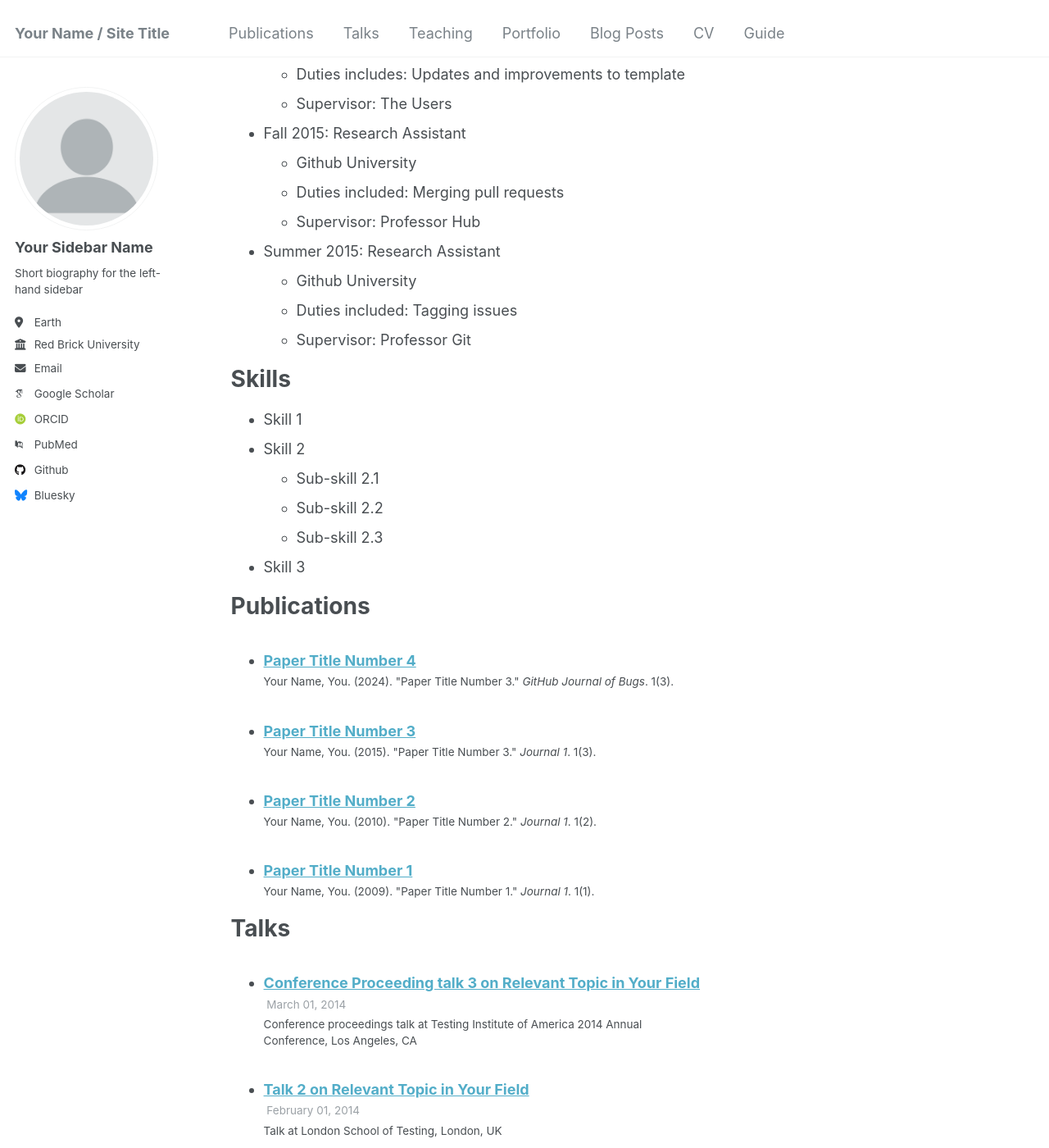
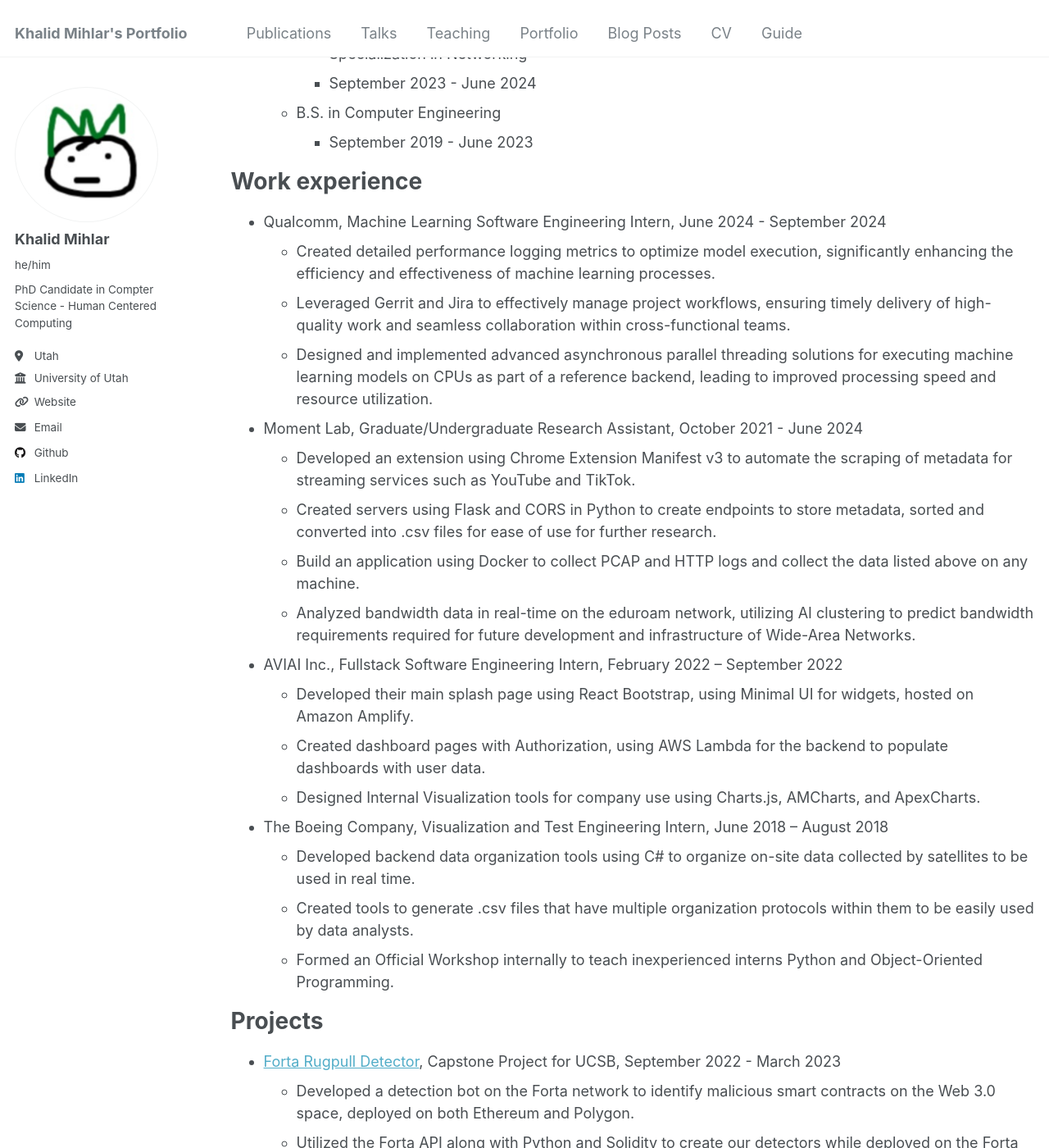
Before and after one commit to khalidmihlar/khalidmihlar.github.io, a Jekyll site: the page built from _pages/cv.md, in a window 1280 px wide and 1400 px high, scrolled down 364 px. Shown: the whole window at 82% size. Built offline with Jekyll 4.4.1, drawn with Linux system fonts in a browser that asks for light colours; some web fonts are replaced; some of the changed text lies outside the part shown.

Commit message:
Fixed base pages

```diff
--- a/_config.yml
+++ b/_config.yml
@@ -8,35 +8,35 @@
 
 # Basic Site Settings
 locale                   : "en-US"
-title                    : "Your Name / Site Title"
+title                    : "Khalid Mihlar's Portfolio"
 title_separator          : "-"
-name                     : &name "Your Name"
+name                     : &name "Khalid Mihlar"
 description              : &description "personal description"
-url                      : https://academicpages.github.io # the base hostname & protocol for your site e.g. "https://[your GitHub username].github.io"
+url                      : https://khalidmihlar.github.io/ # the base hostname & protocol for your site e.g. "https://[your GitHub username].github.io"
 baseurl                  : "" # the subpath of your site, e.g. "/blog"
-repository               : "academicpages/academicpages.github.io"
+repository               : "khalidmihlar/khalidmihlar.github.io"
 
 # Site Author - The following control what appear as part of the author content on the side bar.
 #               If a field is blank the icon and link will not appear, otherwise it will be shown.
 #               Additional customization can be done by editing /_includes/author-profile.html
 author:
   # Biographic information
-  avatar           : "profile.png"
-  name             : "Your Sidebar Name"
-  pronouns         : # example: "she/her"
-  bio              : "Short biography for the left-hand sidebar"
-  location         : "Earth"
-  employer         : "Red Brick University"
-  uri              : # URL
-  email            : "none@example.org"
+  avatar           : "kale.jpg"
+  name             : "Khalid Mihlar"
+  pronouns         : "he/him"
+  bio              : "PhD Candidate in Compter Science - Human Centered Computing"
+  location         : "Utah"
+  employer         : "University of Utah"
+  uri              : "https://khalidmihlar.github.io/"
+  email            : "khalidmihlarjobs@gmail.com"
 
   # Academic websites
   arxiv            : # URL - Update with the correct link to your profile
-  googlescholar    : "https://scholar.google.com/citations?user=PS_CX0AAAAAJ"
+  googlescholar    : # URL
   impactstory      : # URL
-  orcid            : "http://orcid.org/yourorcidurl"
+  orcid            : # URL
   semantic         : # URL
-  pubmed           : "https://www.ncbi.nlm.nih.gov/pubmed/?term=john+snow"
+  pubmed           : # URL
   researchgate     : # URL
   scopus           : # URL
 
@@ -44,12 +44,12 @@
   bitbucket        : # Username - Update with your username on the site
   codepen          : # Username
   dribbble         : # Username
-  github           : "academicpages"
+  github           : "khalidmihlar"
   kaggle           : # Username
   stackoverflow    : # User number or user number and name (i.e., use "1" or "1/jeff-atwood")
 
   # Social media
-  bluesky          : "bsky.app" # Replace this with you Bluesky username
+  bluesky          : # username
   facebook         : # Username
   flickr           : # Username
   foursquare       : # Username
@@ -58,7 +58,7 @@
   keybase          : # Username
   instagram        : # Username
   lastfm           : # Username
-  linkedin         : # Username
+  linkedin         : khalid-mihlar-416462168
   mastodon         : # URL
   medium           : # URL
   pinterest        : # Username
--- a/_pages/cv.md
+++ b/_pages/cv.md
@@ -11,37 +11,74 @@
 
 Education
 ======
-* Ph.D in Version Control Theory, GitHub University, 2018 (expected)
-* M.S. in Jekyll, GitHub University, 2014
-* B.S. in GitHub, GitHub University, 2012
+* University of Utah
+  * Ph.D Candidate in Computer Science
+    * Specialization in Human Centered Computing
+    * September 2025 - June 2029
+* University of California, Santa Barbara
+  * M.S. in Comnputer Science
+    * Specialization in Networking
+    * September 2023 - June 2024
+  * B.S. in Computer Engineering
+    * September 2019 - June 2023
 
 Work experience
 ======
-* Spring 2024: Academic Pages Collaborator
-  * Github University
-  * Duties includes: Updates and improvements to template
-  * Supervisor: The Users
+* Qualcomm, Machine Learning Software Engineering Intern, June 2024 - September 2024
+  * Created detailed performance logging metrics to optimize model execution, significantly enhancing the efficiency and effectiveness of machine learning processes.
+  * Leveraged Gerrit and Jira to effectively manage project workflows, ensuring timely delivery of high-quality work and seamless collaboration within cross-functional teams.
+  * Designed and implemented advanced asynchronous parallel threading solutions for executing machine learning models on CPUs as part of a reference backend, leading to improved processing speed and resource utilization.
 
-* Fall 2015: Research Assistant
-  * Github University
-  * Duties included: Merging pull requests
-  * Supervisor: Professor Hub
+* Moment Lab, Graduate/Undergraduate Research Assistant, October 2021 - June 2024
+  * Developed an extension using Chrome Extension Manifest v3 to automate the scraping of metadata for streaming services such as YouTube and TikTok.
+  * Created servers using Flask and CORS in Python to create endpoints to store metadata, sorted and converted into .csv files for ease of use for further research.
+  * Build an application using Docker to collect PCAP and HTTP logs and collect the data listed above on any machine.
+  * Analyzed bandwidth data in real-time on the eduroam network, utilizing AI clustering to predict bandwidth requirements required for future development and infrastructure of Wide-Area Networks.
 
-* Summer 2015: Research Assistant
-  * Github University
-  * Duties included: Tagging issues
-  * Supervisor: Professor Git
+* AVIAI Inc., Fullstack Software Engineering Intern, February 2022 – September 2022
+  * Developed their main splash page using React Bootstrap, using Minimal UI for widgets, hosted on Amazon Amplify.
+  * Created dashboard pages with Authorization, using AWS Lambda for the backend to populate dashboards with user data.
+  * Designed Internal Visualization tools for company use using Charts.js, AMCharts, and ApexCharts.
+
+* The Boeing Company, Visualization and Test Engineering Intern, June 2018 – August 2018
+  * Developed backend data organization tools using C# to organize on-site data collected by satellites to be used in real time.
+  * Created tools to generate .csv files that have multiple organization protocols within them to be easily used by data analysts.
+  * Formed an Official Workshop internally to teach inexperienced interns Python and Object-Oriented Programming.
+
+Projects
+======
+* [Forta Rugpull Detector](https://github.com/academicpages/academicpages.github.io/blob/master/talkmap.ipynb), Capstone Project for UCSB, September 2022 - March 2023
+  * Developed a detection bot on the Forta network to identify malicious smart contracts on the Web 3.0 space, deployed on both Ethereum and Polygon.
+  * Utilized the Forta API along with Python and Solidity to create our detectors while deployed on the Forta blockchain
+  * Created ways to identify hidden mints, burns, and self-destruct functions with an accuracy of 95%.
+
 
 Skills
 ======
-* Skill 1
-* Skill 2
-  * Sub-skill 2.1
-  * Sub-skill 2.2
-  * Sub-skill 2.3
-* Skill 3
+* Coding Proficiency
+  * C#
+  * C++
+  * Python
+  * Java
+  * JavaScript
+  * HTMP
+  * Verilog
+  * Assembly
+  * CSS
+  * SQL
+  * Solidity
+  * Bash
+* Application Proficienct
+  * Google OAuth
+  * React
+  * AWS Amplify and Lambda
+  * Docker
+  * CMake
+  * Gerrit
+  * Heroku
+  * Codecov
 
-Publications
+<!-- Publications
 ======
   <ul>{% for post in site.publications reversed %}
     {% include archive-single-cv.html %}
@@ -61,4 +98,4 @@
 
 Service and leadership
 ======
-* Currently signed in to 43 different slack teams
+* Currently signed in to 43 different slack teams -->
```
Also changed, not shown: _pages/about.md (+7 -4 lines), _teaching/2014-spring-teaching-1.md (+11 -13 lines), _teaching/2015-spring-teaching-2.md (+15 -12 lines), images/kale.jpg (added).
